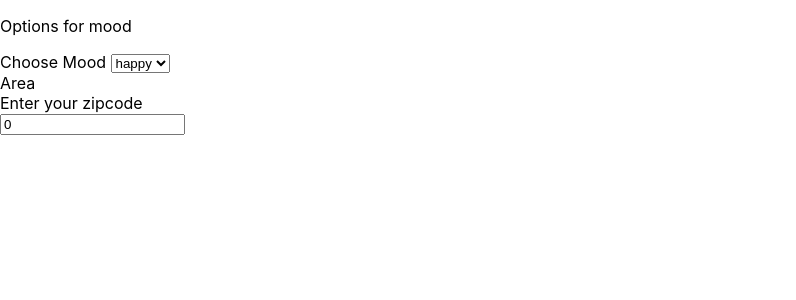
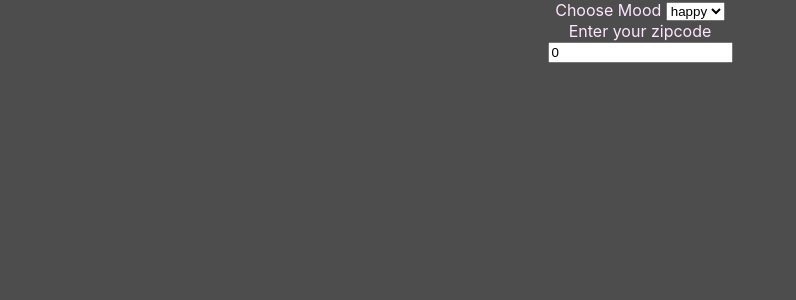
Before and after one commit to FreezeSnail/DandyHacks-thon, a React (Create React App) app in the folder bbt-sugester/: page / in a window 1280 px wide. Shown: the top 300 px of the page, without its empty margins (0-796 px from the left). Built offline with nearby package versions, Linux system fonts and the light colour scheme.

Commit message:
basic component stuff

```diff
--- a/bbt-sugester/package.json
+++ b/bbt-sugester/package.json
@@ -6,9 +6,11 @@
     "@testing-library/jest-dom": "^5.11.4",
     "@testing-library/react": "^11.1.0",
     "@testing-library/user-event": "^12.1.10",
+    "node-sass": "^4.14.1",
     "react": "^17.0.1",
     "react-dom": "^17.0.1",
     "react-scripts": "4.0.0",
+    "react-select": "^3.1.0",
     "web-vitals": "^0.2.4"
   },
   "scripts": {
--- a/bbt-sugester/src/App.jsx
+++ b/bbt-sugester/src/App.jsx
@@ -1,10 +1,11 @@
 import './App.css';
 import { DropDownComp } from './frontend/components/dropDownComp'
 import { WeatherComp } from './frontend/components/weatherComp'
+import './styles.sass';
 
 function App() {
   return (
-    <div>
+    <div className="body">
       <DropDownComp />
       <WeatherComp />
 
--- /dev/null
+++ b/bbt-sugester/src/frontend/components/components.sass
@@ -0,0 +1,4 @@
+zipcodeBox
+    background-color: #c2c2d6
+    text-align: center
+    width: 50%
--- a/bbt-sugester/src/frontend/components/dropDownComp.jsx
+++ b/bbt-sugester/src/frontend/components/dropDownComp.jsx
@@ -1,4 +1,6 @@
 import React from 'react';
+import Select from 'react-select'
+import './components.sass';
 
 export class DropDownComp extends React.Component {
     state = {
@@ -28,10 +30,9 @@ export class DropDownComp extends React.Component {
     render() {
         return (
             <div>
-                <p>Options for mood</p>
-                <div>
+                <div class="zipcodeBox">
                     <label for="mood">Choose Mood </label>
-                    <select name="mood" id="mood" onChange={this.change.bind(this)} >
+                    <select name="mood" id="mood" onChange={this.change.bind(this)} className="zipcodeBox">
                         {this.genDropDownOptions()}
                     </select>
                 </div>
--- a/bbt-sugester/src/frontend/components/weatherComp.jsx
+++ b/bbt-sugester/src/frontend/components/weatherComp.jsx
@@ -56,7 +56,6 @@ export class WeatherComp extends React.Component {
 
         return (
             <div>
-                Area
             {Render}
             {conditional}
             </div>
--- /dev/null
+++ b/bbt-sugester/src/styles.sass
@@ -0,0 +1,4 @@
+body
+    background-color: #4d4d4d
+    color: #ffe6ff
+    text-align: center
```
Also changed, not shown: bbt-sugester/src/frontend/components/componets.scss (deleted), 1 other file (tests, documents, lock files or other folders).
